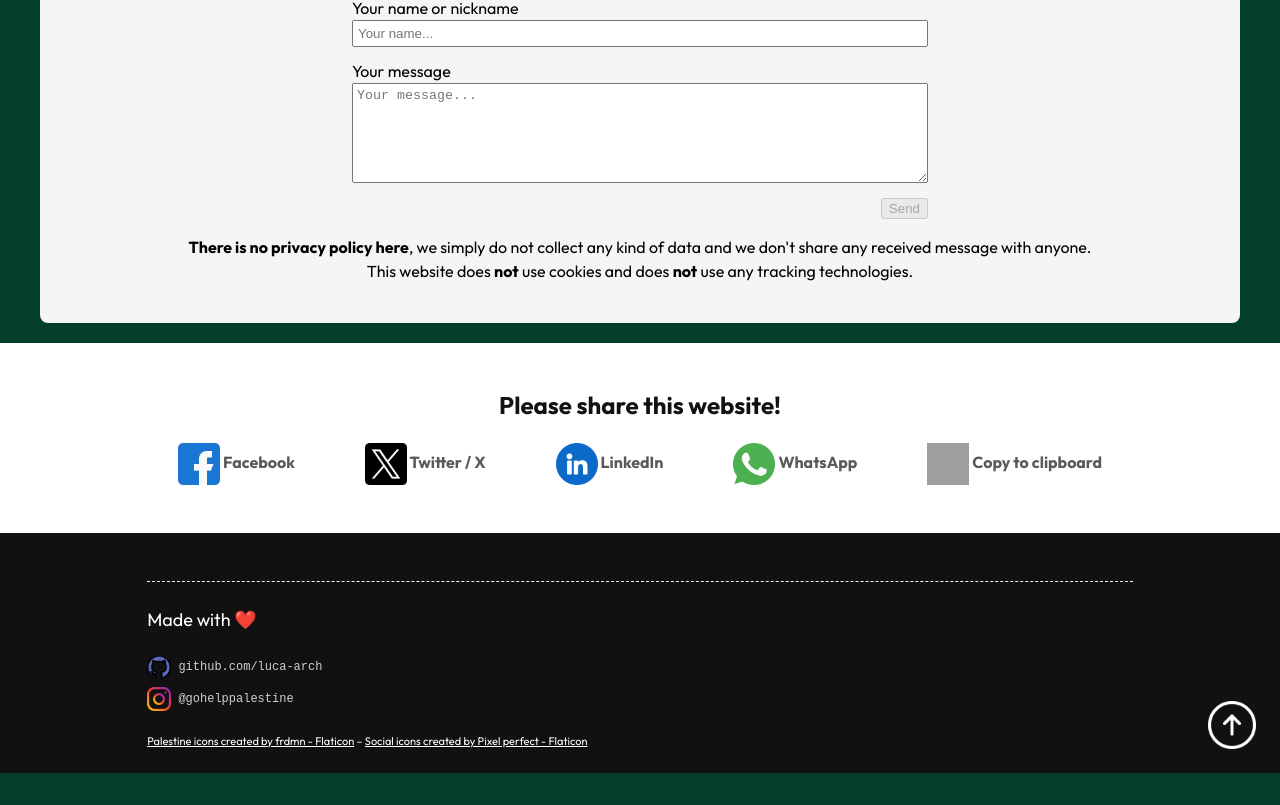
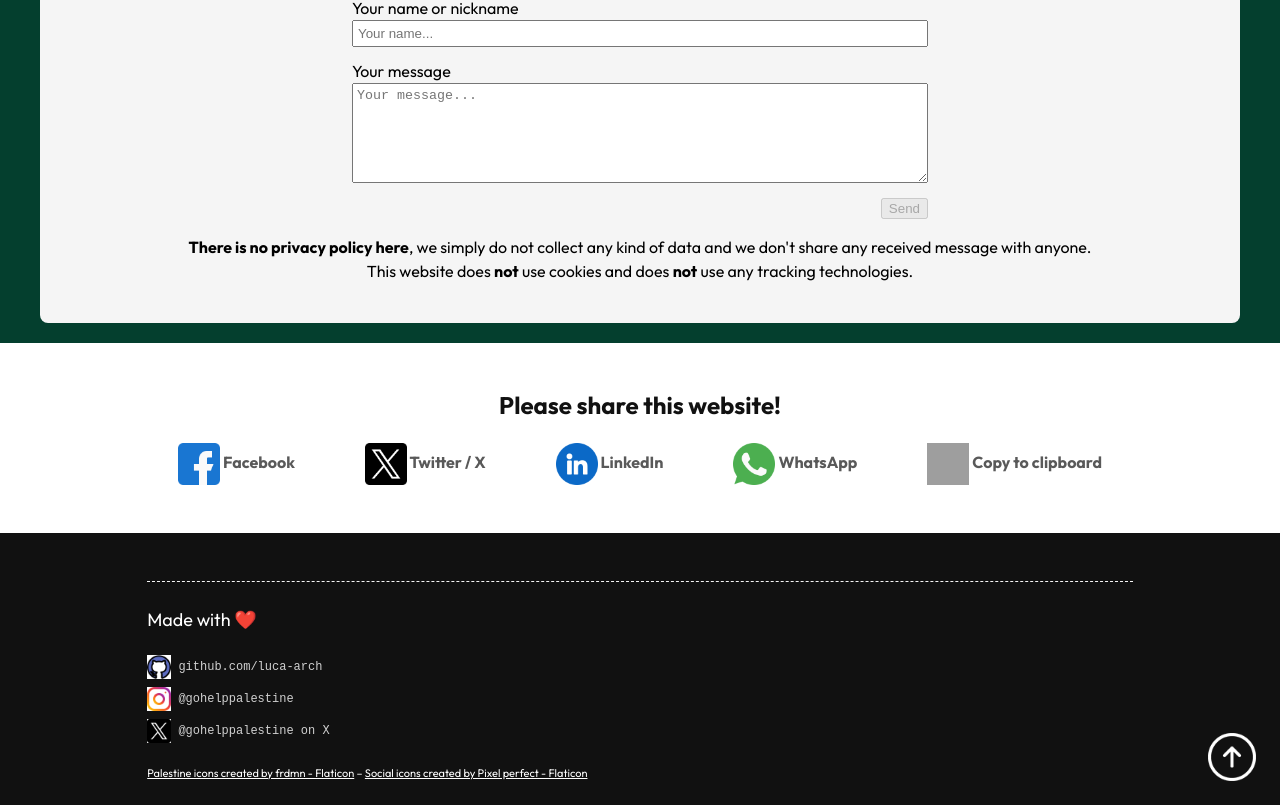
Before and after one commit to luca-arch/go-help-palestine, a React (Vite) app in the folder react-application/: page /contacts in a window 1280 px wide. Shown: the part 326-1131 px from the top of the page. Before the commit the page ends 1099 px from the top, so only its background shows below. Built offline with nearby package versions, Linux system fonts and the light colour scheme; grey boxes are pictures that could not be loaded.

Commit message:
🔍️ add social link to Twitter/X

```diff
--- a/react-application/src/components/shared/Footer.tsx
+++ b/react-application/src/components/shared/Footer.tsx
@@ -1,4 +1,8 @@
-import { GITHUB_REPO_URL, INSTAGRAM_MAIN_URL } from "src/helpers/vars";
+import {
+  GITHUB_REPO_URL,
+  INSTAGRAM_MAIN_URL,
+  TWITTER_MAIN_URL,
+} from "src/helpers/vars";
 import ExternalLink from "./ExternalLink";
 import styled from "styled-components";
 
@@ -53,6 +57,7 @@ const HTMLFooter = styled.footer`
       text-decoration: none;
 
       img {
+        background-color: #ffffff;
         height: 24px;
         vertical-align: middle;
         width: 24px;
@@ -106,6 +111,10 @@ const Footer: React.FC = () => (
         <ExternalLink url={INSTAGRAM_MAIN_URL}>
           <img src="/assets/icon-instagram.png" /> @gohelppalestine
         </ExternalLink>
+
+        <ExternalLink url={TWITTER_MAIN_URL}>
+          <img src="/assets/icon-twitter.png" /> @gohelppalestine on X
+        </ExternalLink>
       </p>
 
       <Credits>
--- a/react-application/src/helpers/vars.ts
+++ b/react-application/src/helpers/vars.ts
@@ -7,6 +7,9 @@ export const GITHUB_REPO_URL = new URL(
 export const INSTAGRAM_MAIN_URL = new URL(
   "https://www.instagram.com/gohelppalestine/",
 );
+
+// Twitter/X page.
+export const TWITTER_MAIN_URL = new URL("https://x.com/gohelppalestine");
 
 // Obfuscated email addresses, the tiniest help against spam bots.
 export const MAIL_CHARITY =
```
